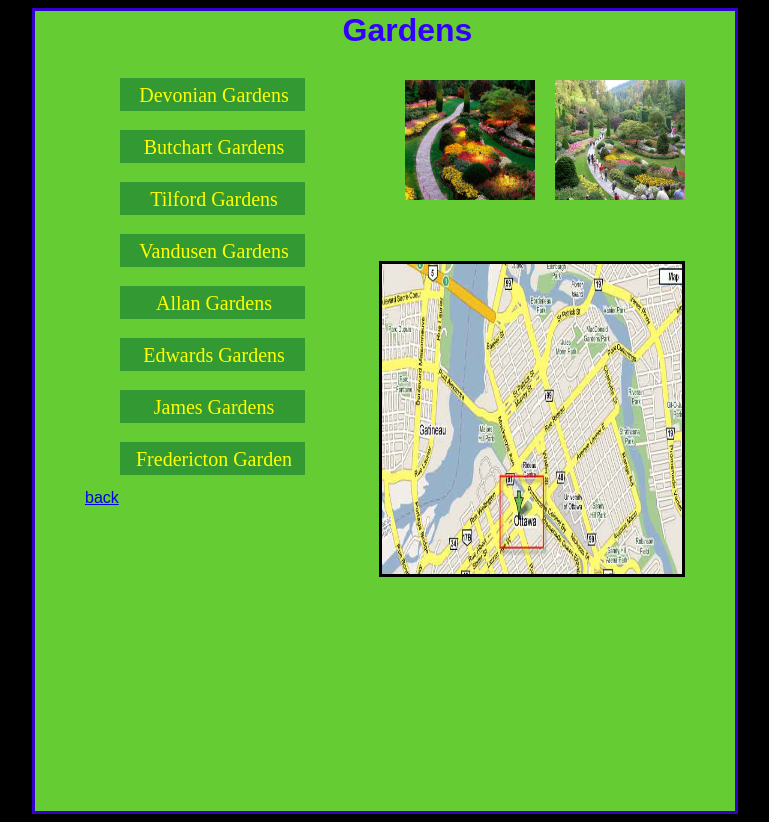
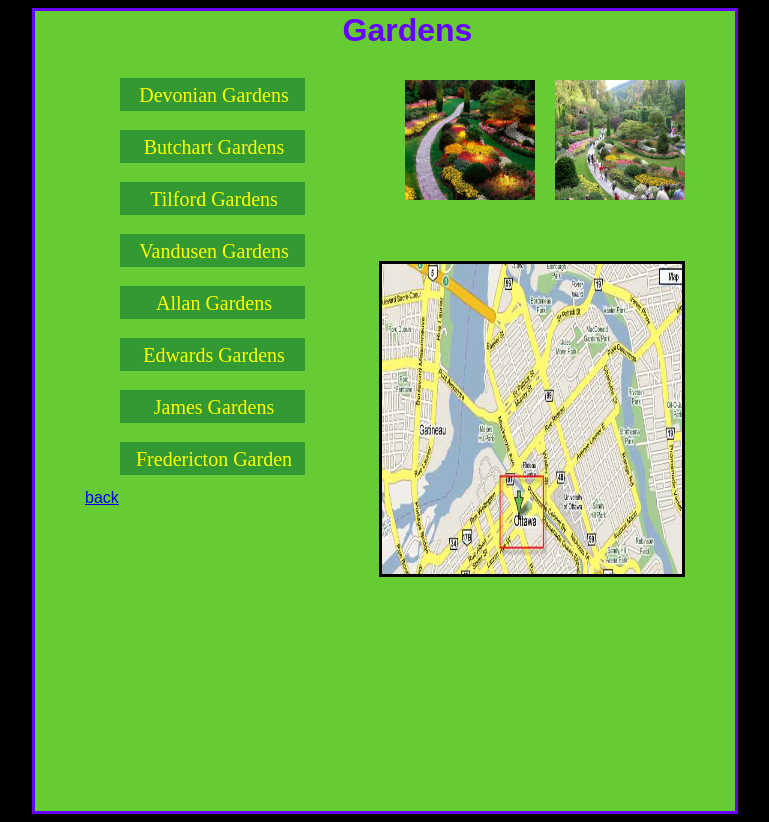
Before and after one commit to jasp0003/web-app, a PHP site: page /gardens.html in a window 1280 px wide. Shown: the whole page, without its empty margins (18-787 px from the left). Run offline with PHP 8.4, Linux system fonts and the light colour scheme.

Commit message:
css changed

```diff
--- a/working_prototype/css/general.css
+++ b/working_prototype/css/general.css
@@ -16,7 +16,7 @@ body {
 	margin-right: 50px;
 	margin-left: 50px;
 	padding:50px ;
-	color:#30C;
+	color:#60F;
 
 	border-bottom:solid;
 	border-left:solid;
@@ -32,7 +32,7 @@ h1{
 	margin-top:-55px;
 	text-align:center;
 	text-decoration:blink;
-	color:#30F;
+	color:#60F;
 }
 
 
@@ -64,7 +64,7 @@ margin-top:80px;
 
 ul li a:hover {
 	border-color: #000;
-	background:#30F;
+	background:#60F;
 }
 
 
```
